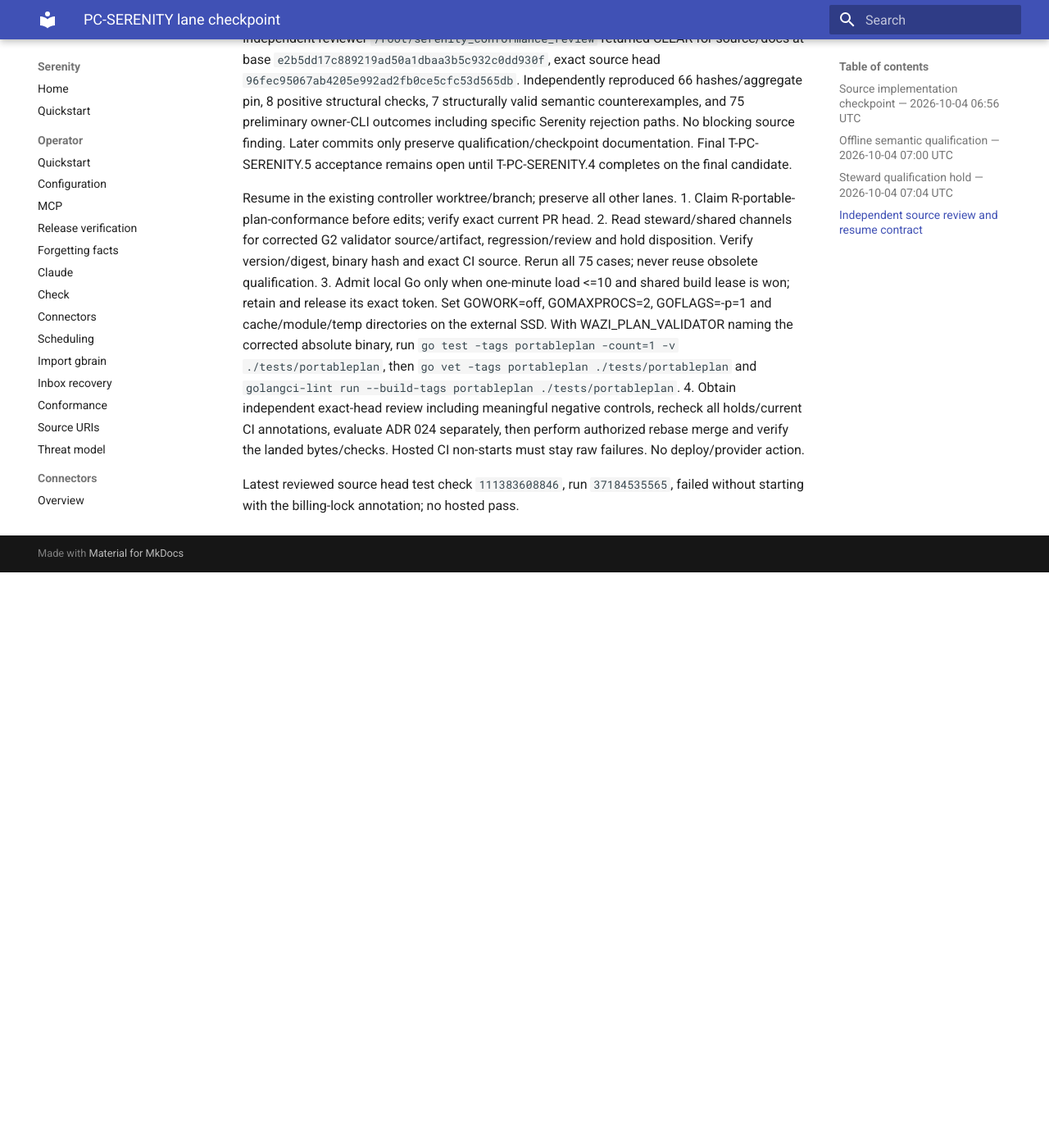
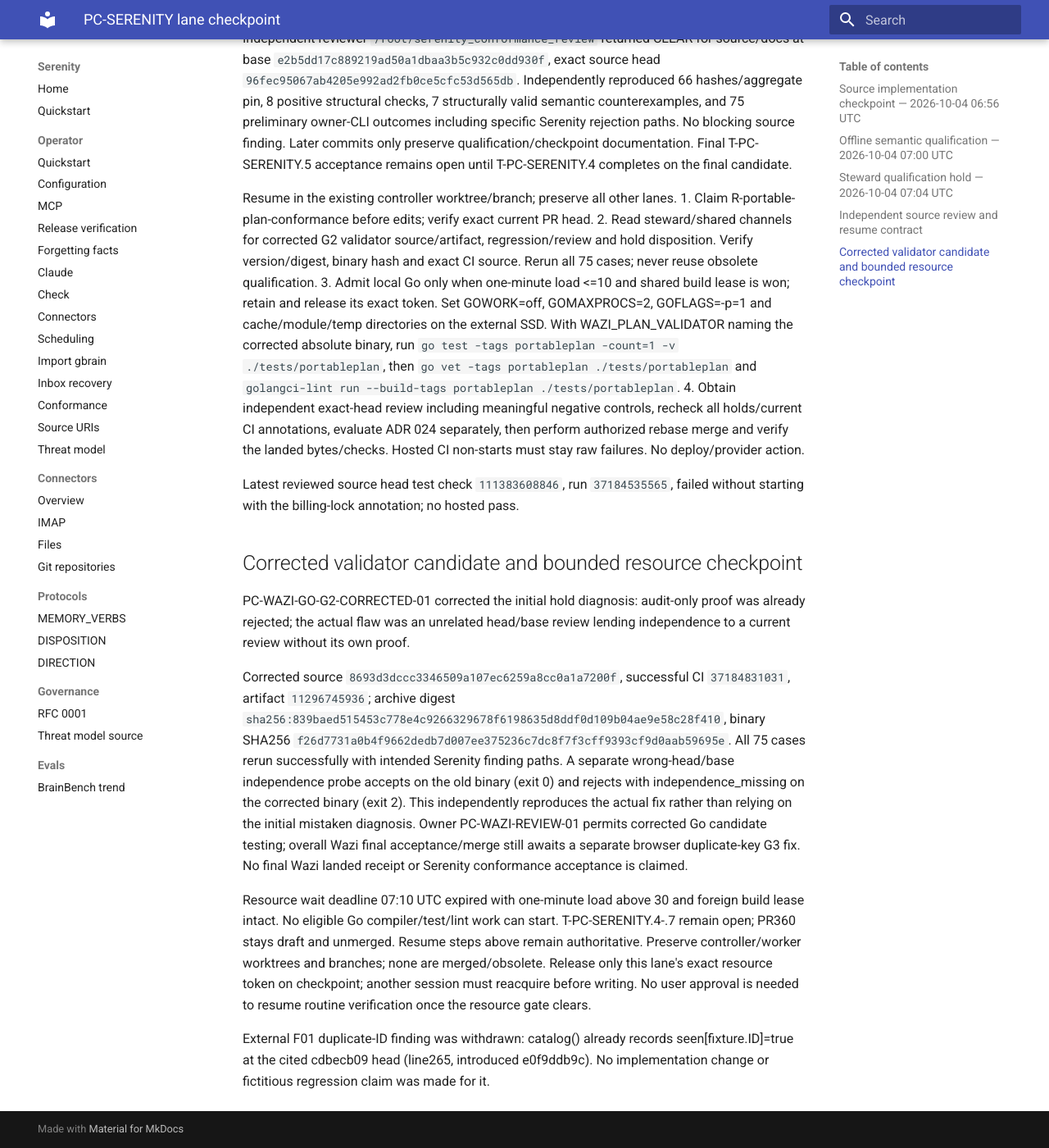
Before and after one commit to sirerun/serenity, an MkDocs documentation site: the page built from docs/plans/portable-plan-conformance-checkpoint-20261004.md, in a window 1280 px wide and 1400 px high, scrolled down 2861 px. Shown: the whole window at 82% size. Built offline with MkDocs 1.6.1 and Material for MkDocs 9.7.7, drawn with Linux system fonts in a browser that asks for light colours; before the commit the page ends 3559 px from its top, so only the background shows below that.

Commit message:
docs: checkpoint corrected validator proof and resource hold

```diff
--- a/docs/plans/portable-plan-conformance-checkpoint-20261004.md
+++ b/docs/plans/portable-plan-conformance-checkpoint-20261004.md
@@ -125,3 +125,33 @@
 
 Latest reviewed source head test check `111383608846`, run `37184535565`,
 failed without starting with the billing-lock annotation; no hosted pass.
+
+## Corrected validator candidate and bounded resource checkpoint
+
+PC-WAZI-GO-G2-CORRECTED-01 corrected the initial hold diagnosis: audit-only
+proof was already rejected; the actual flaw was an unrelated head/base review
+lending independence to a current review without its own proof.
+
+Corrected source `8693d3dccc3346509a107ec6259a8cc0a1a7200f`, successful
+CI `37184831031`, artifact `11296745936`; archive digest
+`sha256:839baed515453c778e4c9266329678f6198635d8ddf0d109b04ae9e58c28f410`,
+binary SHA256 `f26d7731a0b4f9662dedb7d007ee375236c7dc8f7f3cff9393cf9d0aab59695e`.
+All 75 cases rerun successfully with intended Serenity finding paths. A separate
+wrong-head/base independence probe accepts on the old binary (exit 0) and rejects
+with independence_missing on the corrected binary (exit 2). This independently
+reproduces the actual fix rather than relying on the initial mistaken diagnosis.
+Owner PC-WAZI-REVIEW-01 permits corrected Go candidate testing; overall Wazi
+final acceptance/merge still awaits a separate browser duplicate-key G3 fix.
+No final Wazi landed receipt or Serenity conformance acceptance is claimed.
+
+Resource wait deadline 07:10 UTC expired with one-minute load above 30 and
+foreign build lease intact. No eligible Go compiler/test/lint work can start.
+T-PC-SERENITY.4-.7 remain open; PR360 stays draft and unmerged. Resume steps
+above remain authoritative. Preserve controller/worker worktrees and branches;
+none are merged/obsolete. Release only this lane's exact resource token on
+checkpoint; another session must reacquire before writing. No user approval
+is needed to resume routine verification once the resource gate clears.
+
+External F01 duplicate-ID finding was withdrawn: catalog() already records
+seen[fixture.ID]=true at the cited cdbecb09 head (line265, introduced e0f9ddb9c).
+No implementation change or fictitious regression claim was made for it.
```
